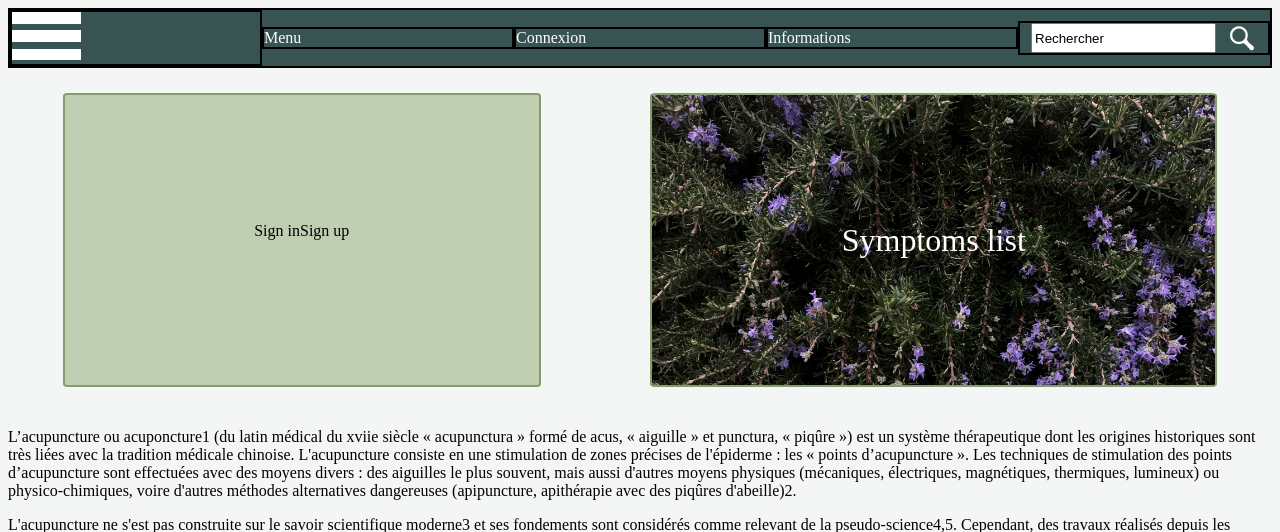
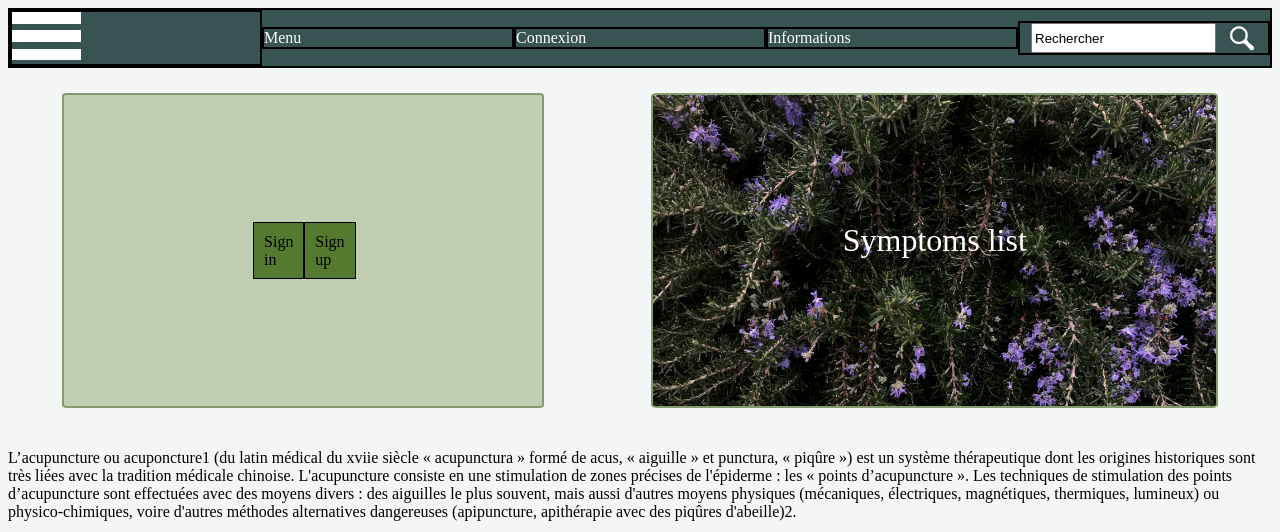
Before and after one commit to Maximinounours/Site_acupuncture, a PHP site: page /accueil.html in a window 1280 px wide. Shown: the top 532 px of the page. Run offline with PHP 8.4, Linux system fonts and the light colour scheme.

Commit message:
structure

```diff
--- a/css_accueil.css
+++ b/css_accueil.css
@@ -19,9 +19,16 @@
     flex-direction: row;
 }
 
-icone_connexion > div{
+#icone_connexion > div{
+    background-color:#547a30;
+    width: fit-content;
+    height: fit-content;
     padding: 10%;
     border: 1px solid black;
+}
+
+#icone_connexion > div:hover{
+    background-color: #22c265;
 }
 
 #icone_liste{
```
